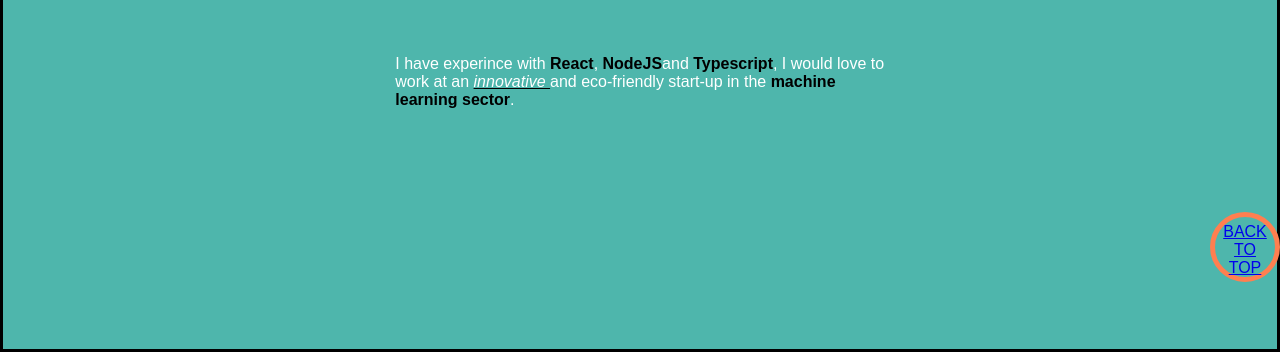
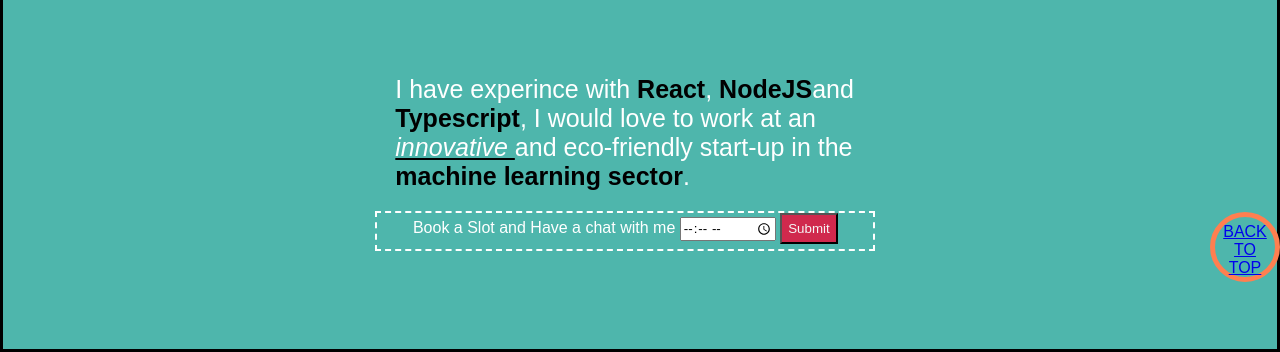
Before and after one commit to ultrahumus9000/boolean-uk-html-full-stack-portfolio, a website: page index.html in a window 1280 px wide. Shown: the part 448-800 px from the top of the page. Drawn offline with Linux system fonts and the light colour scheme.

Commit message:
add time

```diff
--- a/index.html
+++ b/index.html
@@ -43,6 +43,11 @@
             <strong>machine learning sector</strong>.
           </p>
         </section>
+        <div>
+          <label for="slot">Book a Slot and Have a chat with me</label>
+          <input type="time" id="slot" min="9:00" max="18:00" />
+          <button>Submit</button>
+        </div>
       </section>
     </section>
 
--- a/style.css
+++ b/style.css
@@ -50,7 +50,7 @@
 .container {
   display: grid;
   place-content: center;
-  grid-template-rows: 400px 1fr;
+  grid-template-rows: 400px auto 200px;
 }
 
 .hwrap h1 {
@@ -59,6 +59,7 @@
 }
 .pwrap p {
   grid-area: pwrap;
+  font-size: 25px;
 }
 .hwrap {
   display: grid;
@@ -81,6 +82,14 @@
   grid-template:
     ". pwrap ." auto/
     1fr 55ch 1fr;
+  margin: 20px;
+}
+.container div {
+  text-align: center;
+  border: 2px dashed white;
+
+  height: 40px;
+  width: 500px;
 }
 .nav-one a {
   text-decoration: none;
```
